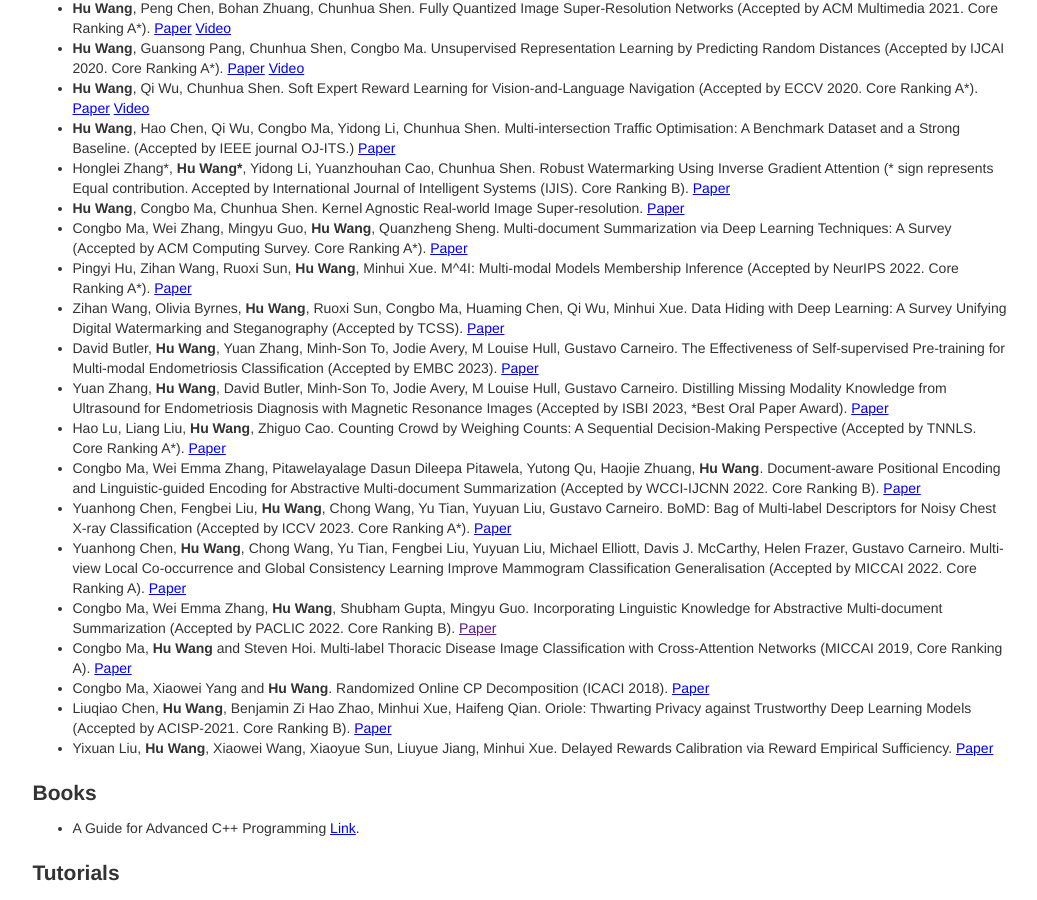
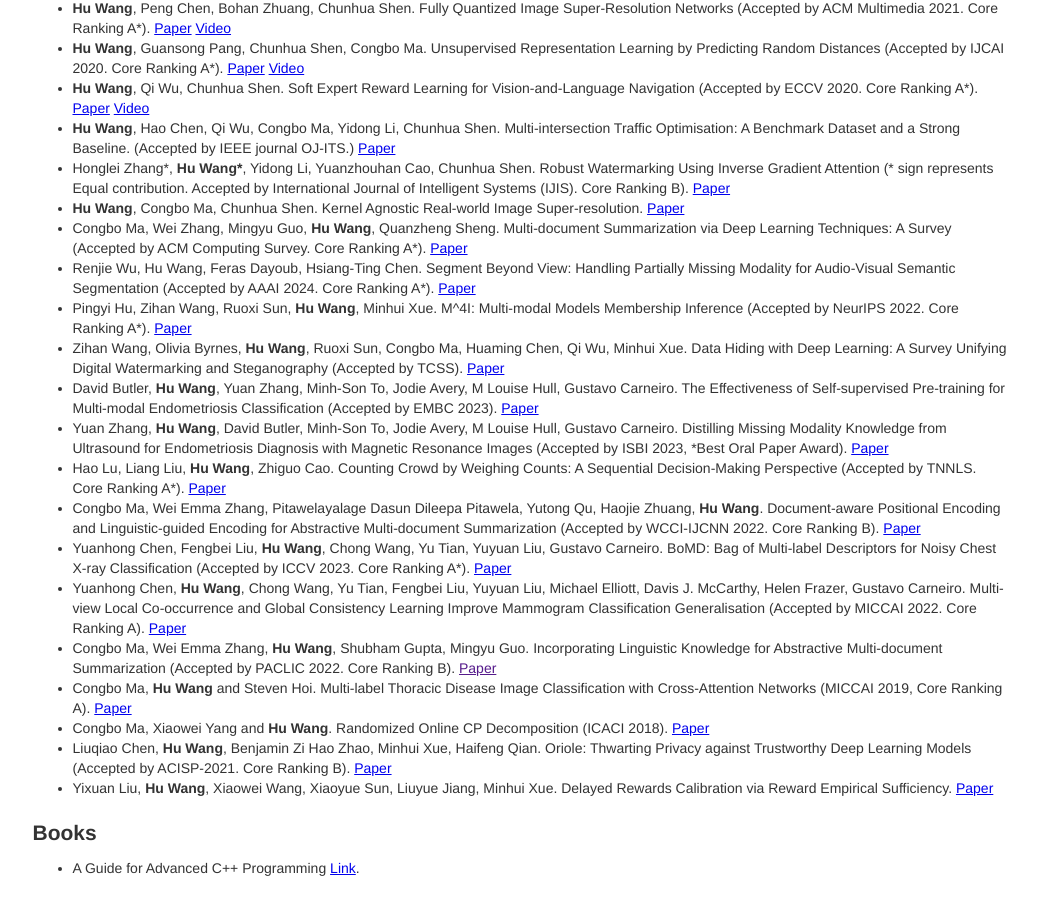
Before and after one commit to billhhh/whblog-omega, a Jekyll site: the page res/index.html, which Jekyll copies as it is, in a window 1280 px wide and 900 px high, scrolled down 502 px. Shown: the whole window, without its empty margins (120-1157 px from the left). Built offline with Jekyll 4.4.1, drawn with Linux system fonts in a browser that asks for light colours.

Commit message:
Update index.html

```diff
--- a/res/index.html
+++ b/res/index.html
@@ -71,6 +71,9 @@
           </li>
 	  <li>
             Congbo Ma, Wei Zhang, Mingyu Guo, <strong>Hu Wang</strong>, Quanzheng Sheng. Multi-document Summarization via Deep Learning Techniques: A Survey (Accepted by ACM Computing Survey. Core Ranking A*). <a href = "https://arxiv.org/abs/2011.04843">Paper</a>
+          </li>
+	  <li>
+            Renjie Wu, Hu Wang, Feras Dayoub, Hsiang-Ting Chen. Segment Beyond View: Handling Partially Missing Modality for Audio-Visual Semantic Segmentation (Accepted by AAAI 2024. Core Ranking A*). <a href = "https://arxiv.org/abs/2312.08673">Paper</a>
           </li>
 	  <li>
             Pingyi Hu, Zihan Wang, Ruoxi Sun, <strong>Hu Wang</strong>, Minhui Xue. M^4I: Multi-modal Models Membership Inference (Accepted by NeurIPS 2022. Core Ranking A*). <a href = "https://ieeexplore.ieee.org/stamp/stamp.jsp?arnumber=9887967">Paper</a>
```
